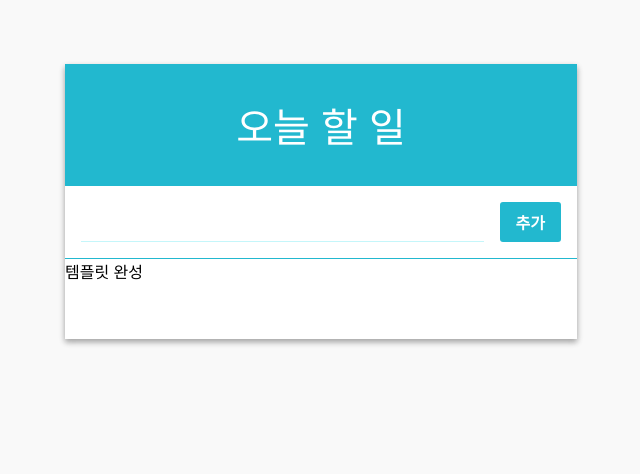
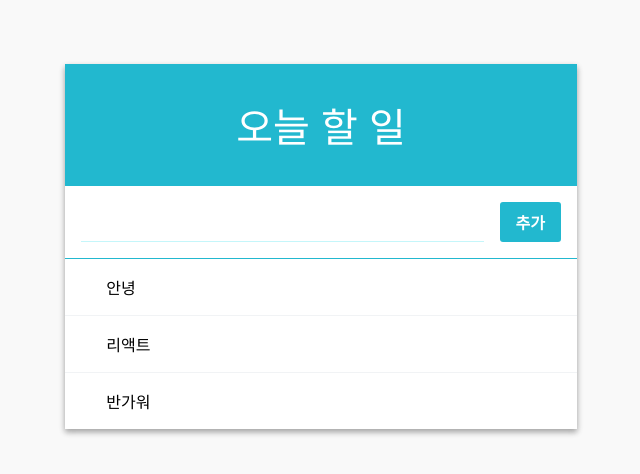
Before and after one commit to dev-tgkim/react-todo, a React (Create React App) app: page / in a window 1280 px wide. Shown: the top 474 px of the page, without its empty margins (319-959 px from the left). Built offline with nearby package versions, Linux system fonts and the light colour scheme.

Commit message:
completed steps before defining event functions

```diff
--- a/src/App.js
+++ b/src/App.js
@@ -1,12 +1,13 @@
 import React, { Component } from 'react';
 import TodoListTemplate from './components/TodoListTemplate';
 import Form from './components/Form';
+import TodoItemList from './components/TodoItemList';
 
 class App extends Component {
   render() {
     return (
       <TodoListTemplate form={<Form/>}>
-        템플릿 완성
+        <TodoItemList/>
       </TodoListTemplate>
     );
   }
--- a/src/components/TodoItemList.js
+++ b/src/components/TodoItemList.js
@@ -1,4 +1,5 @@
 import React, { Component } from 'react';
+import TodoItem from './TodoItem';
 
 class TodoItemList extends Component {
     render() {
@@ -6,7 +7,9 @@ class TodoItemList extends Component {
 
         return(
             <div>
-
+                <TodoItem text="안녕"/>
+                <TodoItem text="리액트"/>
+                <TodoItem text="반가워"/>
             </div>
         );
     }
```
